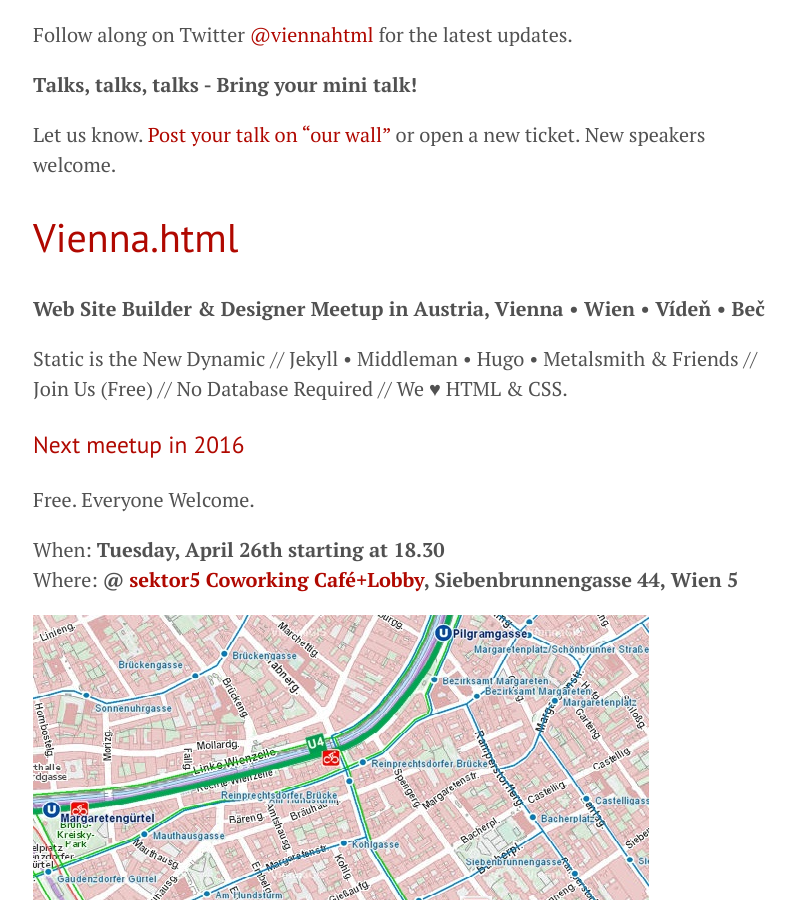
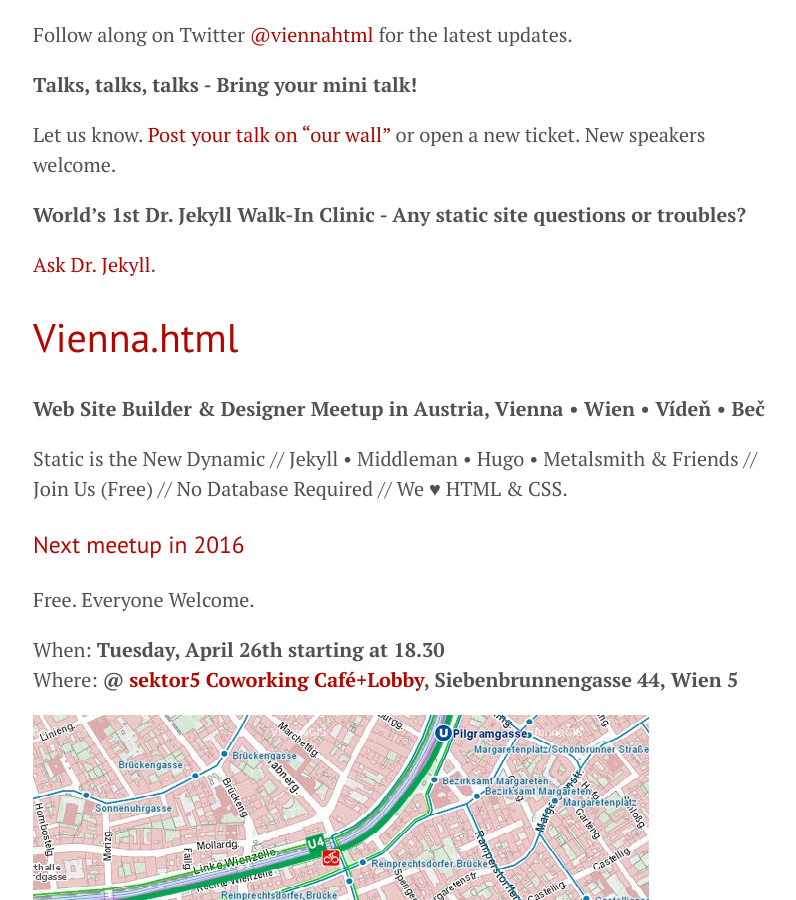
Before and after one commit to goodbyeaustria/archive, a Jekyll site: the page built from index.md, in a window 1280 px wide and 900 px high. Shown: the whole window, without its empty margins (227-1023 px from the left). Built offline with Jekyll 4.4.1, drawn with Linux system fonts in a browser that asks for light colours.

Commit message:
Update index.md

```diff
--- a/index.md
+++ b/index.md
@@ -8,6 +8,9 @@
 
 Let us know. [Post your talk on "our wall"](https://github.com/viennahtml/members/issues/11) or open a new ticket. New speakers welcome.
 
+**World's 1st Dr. Jekyll Walk-In Clinic - Any static site questions or troubles?**
+
+[Ask Dr. Jekyll](https://github.com/viennahtml/members/issues/13).
 
 
 # Vienna.html
```
